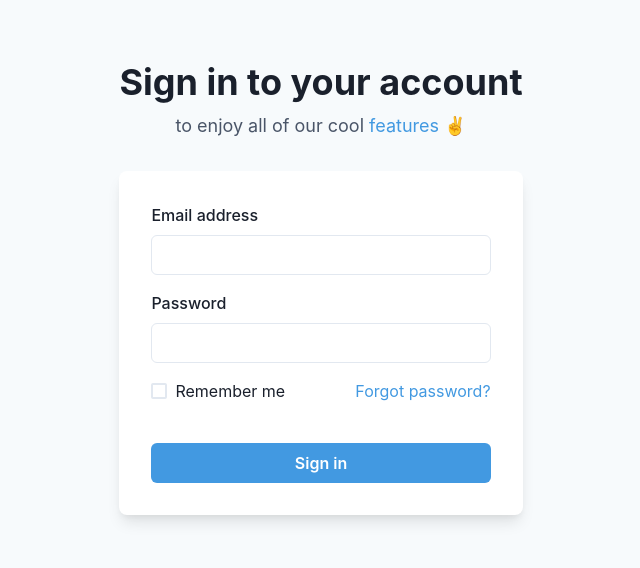
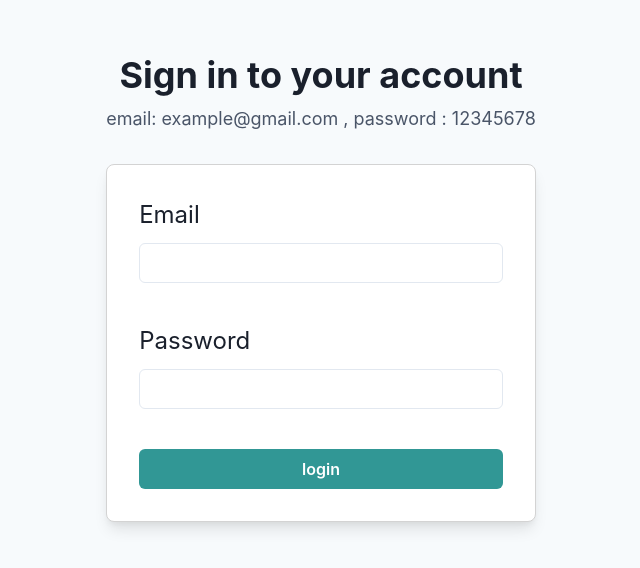
Before and after one commit to AdilAhmed976/inventory-dashboard, a React (Create React App) app: page /login in a window 1280 px wide. Shown: the part 112-680 px from the top of the page, without its empty margins (319-959 px from the left). Built offline with nearby package versions, Linux system fonts and the light colour scheme.

Commit message:
feat : react-hook-form used in login page to handle errors

```diff
--- a/package.json
+++ b/package.json
@@ -12,6 +12,7 @@
     "framer-motion": "^6.5.1",
     "react": "^18.3.1",
     "react-dom": "^18.3.1",
+    "react-hook-form": "^7.51.5",
     "react-icons": "^3.11.0",
     "react-router-dom": "^6.23.1",
     "react-scripts": "5.0.1",
--- a/src/Pages/LoginPage.jsx
+++ b/src/Pages/LoginPage.jsx
@@ -12,8 +12,24 @@ import {
   Text,
   useColorModeValue,
 } from '@chakra-ui/react';
+import { useForm } from 'react-hook-form';
 
 export default function Login() {
+  const {
+    register,
+    handleSubmit,
+    formState: { errors },
+  } = useForm();
+
+  const onSubmit = data => {
+    console.log(data);
+    if (data.email === 'example@gmail.com' && data.password === '12345678') {
+      localStorage.setItem('authenticated', 'true');
+    } else {
+      alert('Wrong Email / password');
+    }
+  };
+
   return (
     <Flex
       minH={'100vh'}
@@ -25,43 +41,64 @@ export default function Login() {
         <Stack align={'center'}>
           <Heading fontSize={'4xl'}>Sign in to your account</Heading>
           <Text fontSize={'lg'} color={'gray.600'}>
-            to enjoy all of our cool <Link color={'blue.400'}>features</Link> ✌️
+            email: example@gmail.com , password : 12345678
           </Text>
         </Stack>
         <Box
           rounded={'lg'}
           bg={useColorModeValue('white', 'gray.700')}
           boxShadow={'lg'}
+          border={"1px solid lightgray"}
           p={8}
         >
           <Stack spacing={4}>
-            <FormControl id="email">
-              <FormLabel>Email address</FormLabel>
-              <Input type="email" />
-            </FormControl>
-            <FormControl id="password">
-              <FormLabel>Password</FormLabel>
-              <Input type="password" />
-            </FormControl>
-            <Stack spacing={10}>
-              <Stack
-                direction={{ base: 'column', sm: 'row' }}
-                align={'start'}
-                justify={'space-between'}
+            <form onSubmit={handleSubmit(onSubmit)}>
+              <Box>
+                <Text sx={{ marginBottom: '10px' }} fontSize="2xl">
+                  Email
+                </Text>
+                <Input
+                  isInvalid={errors.email}
+                  errorBorderColor="red.600"
+                  marginBottom={'10px'}
+                  {...register('email', { required: true })}
+                />
+                <Box sx={{ height: '30px' }}>
+                  {errors.email && (
+                    <span style={{ color: 'red' }}>
+                      * This field is required
+                    </span>
+                  )}
+                </Box>
+              </Box>
+
+              <Box>
+                <Text sx={{ marginBottom: '10px' }} fontSize="2xl">
+                  Password
+                </Text>
+                <Input
+                  isInvalid={errors.password}
+                  errorBorderColor="red.600"
+                  marginBottom={'10px'}
+                  {...register('password', { required: true })}
+                />
+                <Box sx={{ height: '30px' }}>
+                  {errors.password && (
+                    <span style={{ color: 'red' }}>
+                      * This field is required
+                    </span>
+                  )}
+                </Box>
+              </Box>
+              <Button
+                type="submit"
+                width={'100%'}
+                colorScheme="teal"
+                variant="solid"
               >
-                <Checkbox>Remember me</Checkbox>
-                <Link color={'blue.400'}>Forgot password?</Link>
-              </Stack>
-              <Button
-                bg={'blue.400'}
-                color={'white'}
-                _hover={{
-                  bg: 'blue.500',
-                }}
-              >
-                Sign in
+                login
               </Button>
-            </Stack>
+            </form>
           </Stack>
         </Box>
       </Stack>
```
Also changed, not shown: 1 other file (tests, documents, lock files or other folders).
